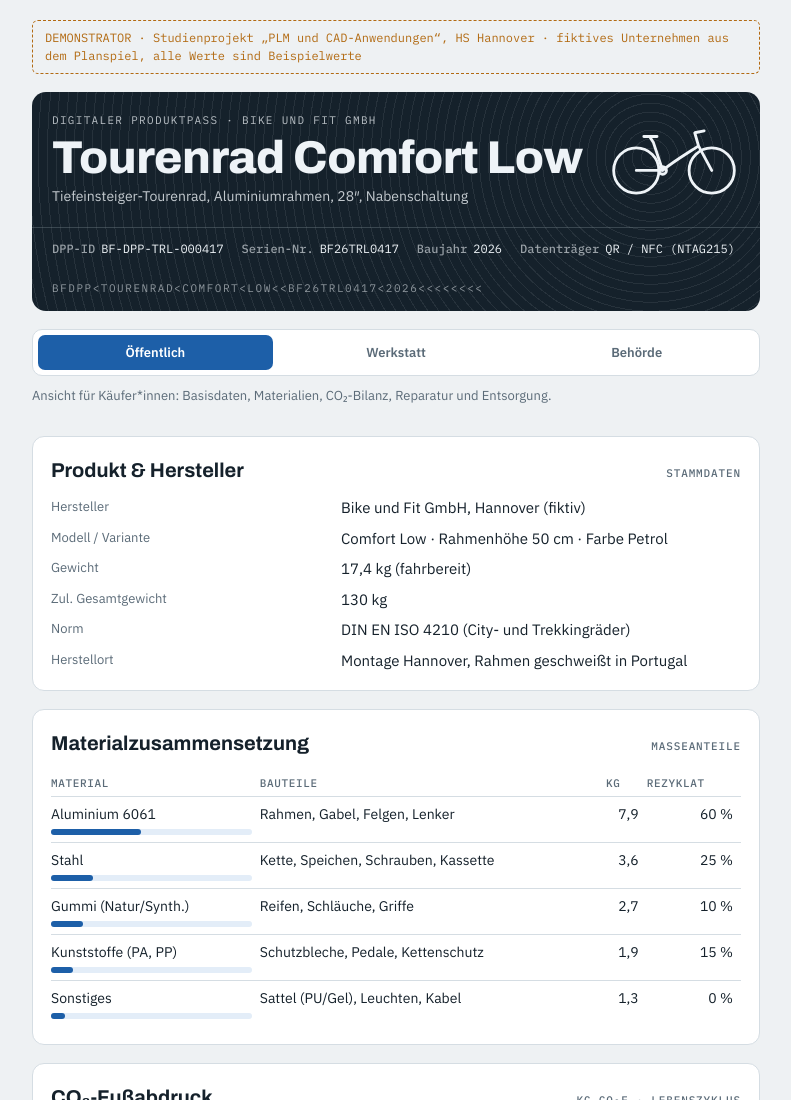
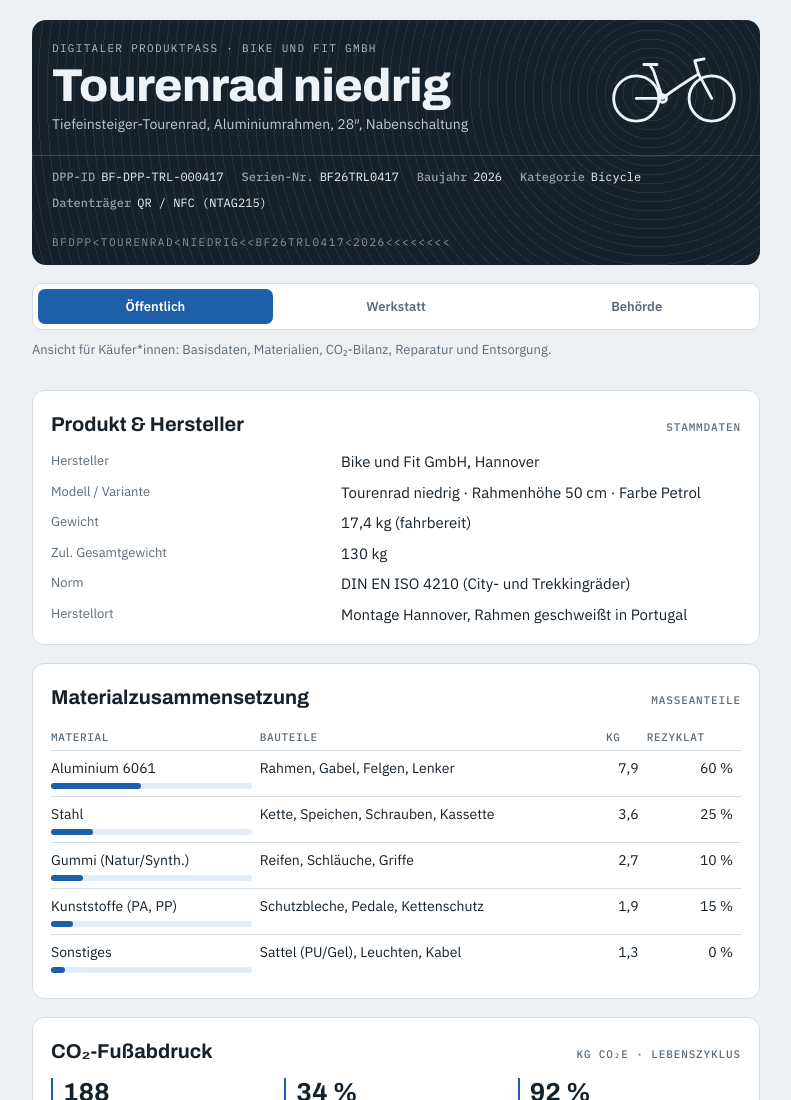
Before and after one commit to Anmerkung/Bikeundfit, a plain HTML site: page index.html in a window 1280 px wide. Shown: the top 1100 px of the page, without its empty margins (244-1035 px from the left). Drawn offline with Linux system fonts and the light colour scheme.

Commit message:
Add files via upload

```diff
--- a/index.html
+++ b/index.html
@@ -3,7 +3,7 @@
 <head>
 <meta charset="utf-8">
 <meta name="viewport" content="width=device-width,initial-scale=1,viewport-fit=cover">
-<title>Produktpass Tourenrad Comfort</title>
+<title>Produktpass Tourenrad niedrig</title>
 <link rel="preconnect" href="https://fonts.googleapis.com">
 <link rel="stylesheet" href="https://fonts.googleapis.com/css2?family=Archivo:wdth,wght@75..100,500..800&family=IBM+Plex+Sans:wght@400;500;600&family=IBM+Plex+Mono:wght@400;500&display=swap">
 <style>
@@ -87,13 +87,11 @@ footer{font-size:12px;color:var(--muted);display:grid;gap:4px}
 <body>
 
 <div class="wrap">
-  <div class="demo">DEMONSTRATOR · Studienprojekt „PLM und CAD-Anwendungen“, HS Hannover · fiktives Unternehmen aus dem Planspiel, alle Werte sind Beispielwerte</div>
-
   <div class="pass">
     <div class="pass-in">
       <div>
         <div class="issuer">Digitaler Produktpass · Bike und Fit GmbH</div>
-        <h1>Tourenrad Comfort&nbsp;Low</h1>
+        <h1>Tourenrad niedrig</h1>
         <div class="sub">Tiefeinsteiger-Tourenrad, Aluminiumrahmen, 28″, Nabenschaltung</div>
       </div>
       <div class="bike" aria-hidden="true">
@@ -108,9 +106,10 @@ footer{font-size:12px;color:var(--muted);display:grid;gap:4px}
       <span><b>DPP-ID</b>BF-DPP-TRL-000417</span>
       <span><b>Serien-Nr.</b>BF26TRL0417</span>
       <span><b>Baujahr</b>2026</span>
+      <span><b>Kategorie</b>Bicycle</span>
       <span><b>Datenträger</b>QR / NFC (NTAG215)</span>
     </div>
-    <div class="mrz" aria-hidden="true">BFDPP&lt;TOURENRAD&lt;COMFORT&lt;LOW&lt;&lt;BF26TRL0417&lt;2026&lt;&lt;&lt;&lt;&lt;&lt;&lt;&lt;</div>
+    <div class="mrz" aria-hidden="true">BFDPP&lt;TOURENRAD&lt;NIEDRIG&lt;&lt;BF26TRL0417&lt;2026&lt;&lt;&lt;&lt;&lt;&lt;&lt;&lt;</div>
   </div>
 
   <div class="roles" role="tablist" aria-label="Zugriffsrolle">
@@ -123,8 +122,8 @@ footer{font-size:12px;color:var(--muted);display:grid;gap:4px}
   <section class="blk">
     <h2>Produkt &amp; Hersteller <small>Stammdaten</small></h2>
     <dl class="kv">
-      <dt>Hersteller</dt><dd>Bike und Fit GmbH, Hannover (fiktiv)</dd>
-      <dt>Modell / Variante</dt><dd>Comfort Low · Rahmenhöhe 50 cm · Farbe Petrol</dd>
+      <dt>Hersteller</dt><dd>Bike und Fit GmbH, Hannover</dd>
+      <dt>Modell / Variante</dt><dd>Tourenrad niedrig · Rahmenhöhe 50 cm · Farbe Petrol</dd>
       <dt>Gewicht</dt><dd>17,4 kg (fahrbereit)</dd>
       <dt>Zul. Gesamtgewicht</dt><dd>130 kg</dd>
       <dt>Norm</dt><dd>DIN EN ISO 4210 (City- und Trekkingräder)</dd>
```
